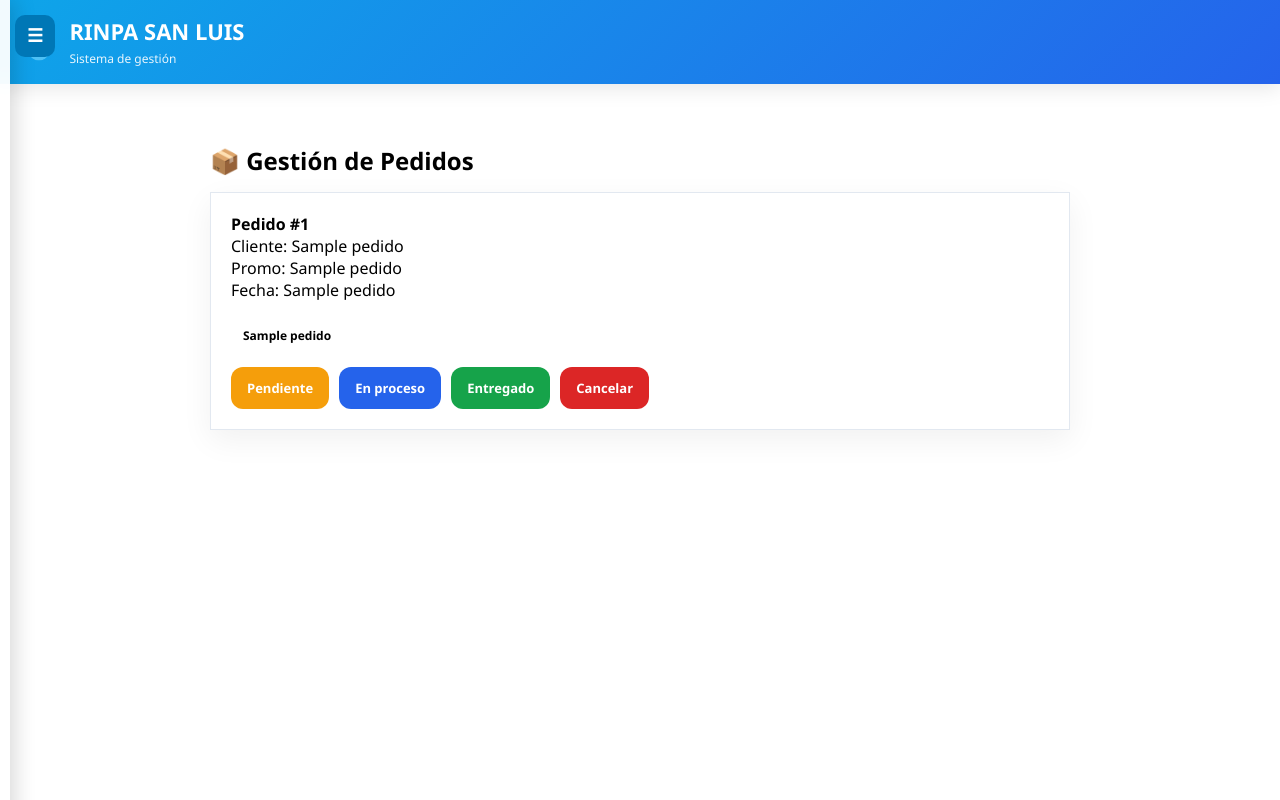
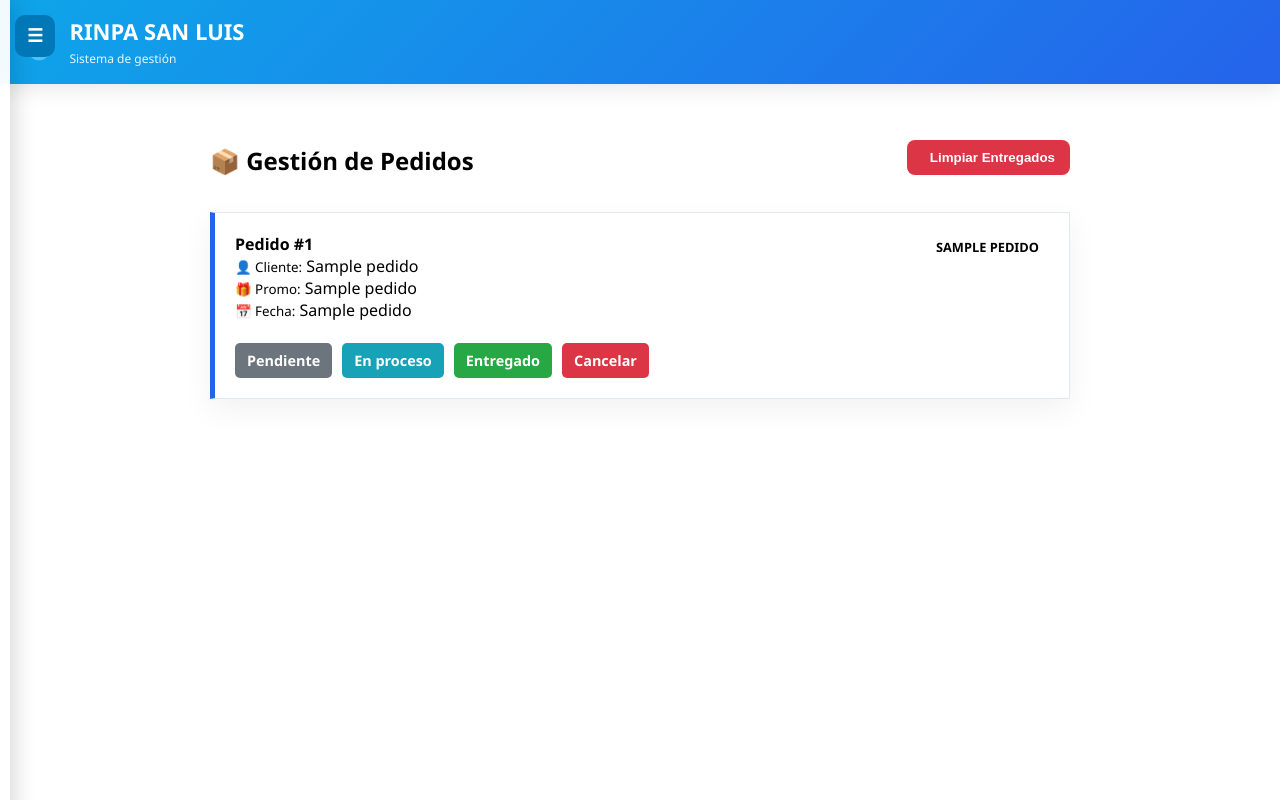
Before and after one commit to agonzalezsoport-debug/AguaSL, a Flask app: template app_agua/templates/pedidos.html in a window 1280 px wide. Run offline with Flask 3, Linux system fonts and the light colour scheme; the template is opened without the code that fills it: most values are stand-ins (such as "Sample title", 1, 10 or a date in 2020); some libraries are stand-ins or nearby versions.

Commit message:
Update pedidos.html

```diff
--- a/app_agua/templates/pedidos.html
+++ b/app_agua/templates/pedidos.html
@@ -1,44 +1,61 @@
-
 {% extends "base.html" %}
 
 {% block content %}
 
 <div class="container">
 
-    <h2>📦 Gestión de Pedidos</h2>
+    <div style="display: flex; justify-content: space-between; align-items: center; margin-bottom: 20px;">
+        <h2>📦 Gestión de Pedidos</h2>
+
+        <!-- BOTÓN PARA LIMPIAR ENTREGADOS -->
+        <form action="/pedidos/limpiar_entregados" method="POST"
+              onsubmit="return confirm('¿Estás seguro de eliminar permanentemente todos los pedidos entregados?');">
+            <button type="submit" style="background: #dc3545; color: white; border: none; padding: 10px 15px; border-radius: 8px; cursor: pointer; font-weight: bold; display: flex; align-items: center; gap: 8px;">
+                <i class="fas fa-trash-alt"></i> Limpiar Entregados
+            </button>
+        </form>
+    </div>
+
+    {% if not pedidos %}
+        <p style="text-align: center; color: #666; margin-top: 50px;">No hay pedidos registrados.</p>
+    {% endif %}
 
     {% for p in pedidos %}
-    <div class="card">
+    <div class="card" style="margin-bottom: 15px; border-left: 5px solid {% if p[4] == 'entregado' %}#28a745{% elif p[4] == 'pendiente' %}#ffc107{% else %}#2563eb{% endif %};">
 
         <!-- INFO DEL PEDIDO -->
-        <strong>Pedido #{{p[0]}}</strong><br>
-        Cliente: {{p[1]}}<br>
-        Promo: {{p[2]}}<br>
-        Fecha: {{p[3]}}<br><br>
+        <div style="display: flex; justify-content: space-between; align-items: flex-start;">
+            <div>
+                <strong>Pedido #{{p[0]}}</strong><br>
+                <small>👤 Cliente:</small> {{p[1]}}<br>
+                <small>🎁 Promo:</small> {{p[2]}}<br>
+                <small>📅 Fecha:</small> {{p[3]}}
+            </div>
 
-        <!-- ESTADO ACTUAL -->
-        <span class="estado {{p[4]|lower|replace(' ', '')}}">
-            {{p[4]}}
-        </span>
+            <!-- ESTADO ACTUAL -->
+            <span class="estado {{p[4]|lower|replace(' ', '')}}" style="padding: 5px 10px; border-radius: 5px; font-size: 0.8em; font-weight: bold; text-transform: uppercase;">
+                {{p[4]}}
+            </span>
+        </div>
 
-        <br><br>
+        <br>
 
         <!-- BOTONES PARA CAMBIAR ESTADO -->
         <div style="display:flex; gap:10px; flex-wrap:wrap;">
 
-            <a href="/pedido/estado/{{p[0]}}/pendiente" class="btn">
+            <a href="/pedido/estado/{{p[0]}}/pendiente" class="btn" style="background: #6c757d;">
                 Pendiente
             </a>
 
-            <a href="/pedido/estado/{{p[0]}}/enproceso" class="btn">
+            <a href="/pedido/estado/{{p[0]}}/enproceso" class="btn" style="background: #17a2b8;">
                 En proceso
             </a>
 
-            <a href="/pedido/estado/{{p[0]}}/entregado" class="btn">
+            <a href="/pedido/estado/{{p[0]}}/entregado" class="btn" style="background: #28a745;">
                 Entregado
             </a>
 
-            <a href="/pedido/estado/{{p[0]}}/cancelado" class="btn">
+            <a href="/pedido/estado/{{p[0]}}/cancelado" class="btn" style="background: #dc3545;">
                 Cancelar
             </a>
 
@@ -49,4 +66,22 @@
 
 </div>
 
+<style>
+    /* Estilos extra para los botones y estados */
+    .btn {
+        text-decoration: none;
+        color: white;
+        padding: 8px 12px;
+        border-radius: 5px;
+        font-size: 0.9em;
+        transition: opacity 0.2s;
+    }
+    .btn:hover { opacity: 0.8; }
+
+    .estado.pendiente { background: #fff3cd; color: #856404; }
+    .estado.enproceso { background: #cce5ff; color: #004085; }
+    .estado.entregado { background: #d4edda; color: #155724; }
+    .estado.cancelado { background: #f8d7da; color: #721c24; }
+</style>
+
 {% endblock %}
```
